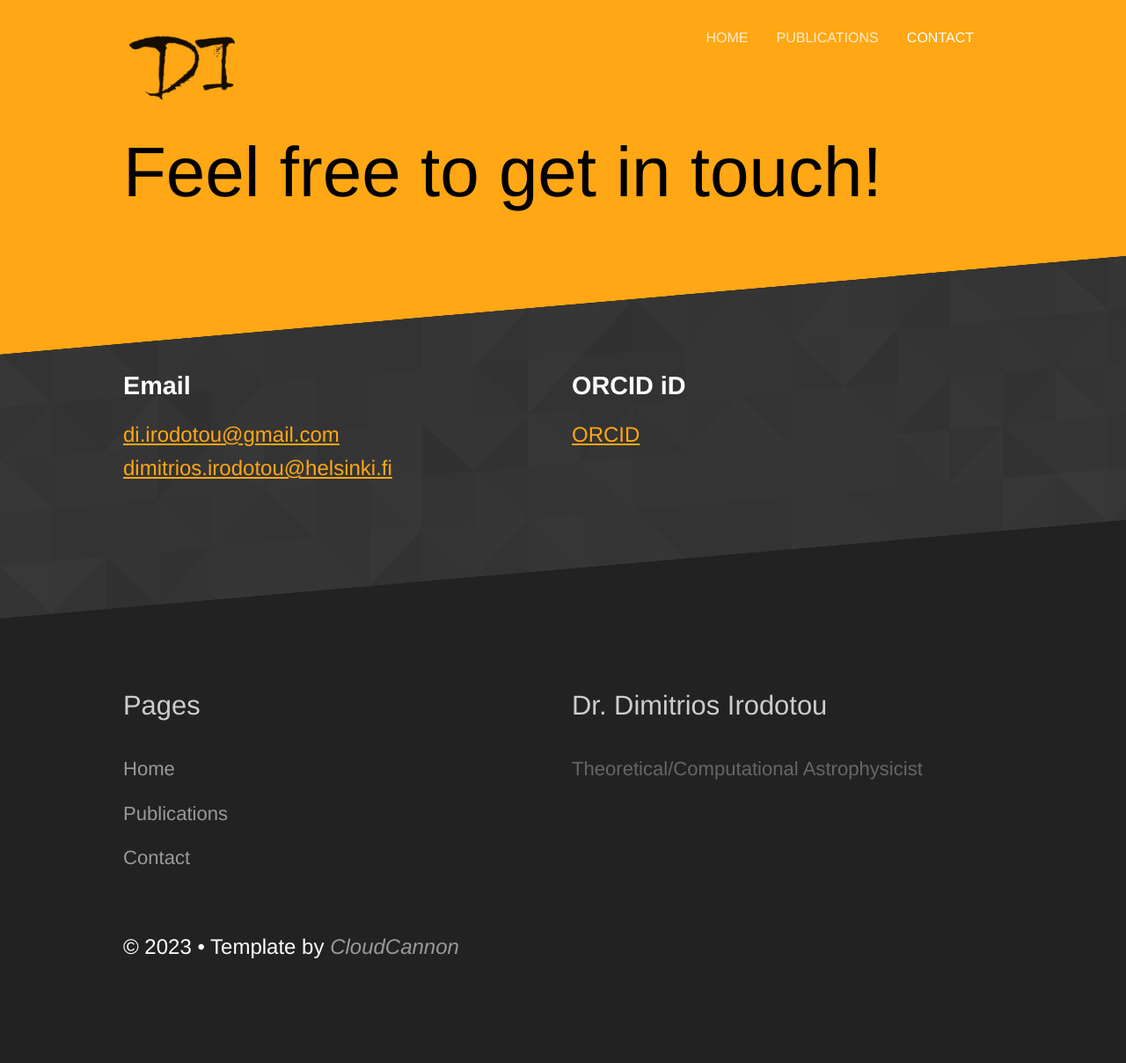
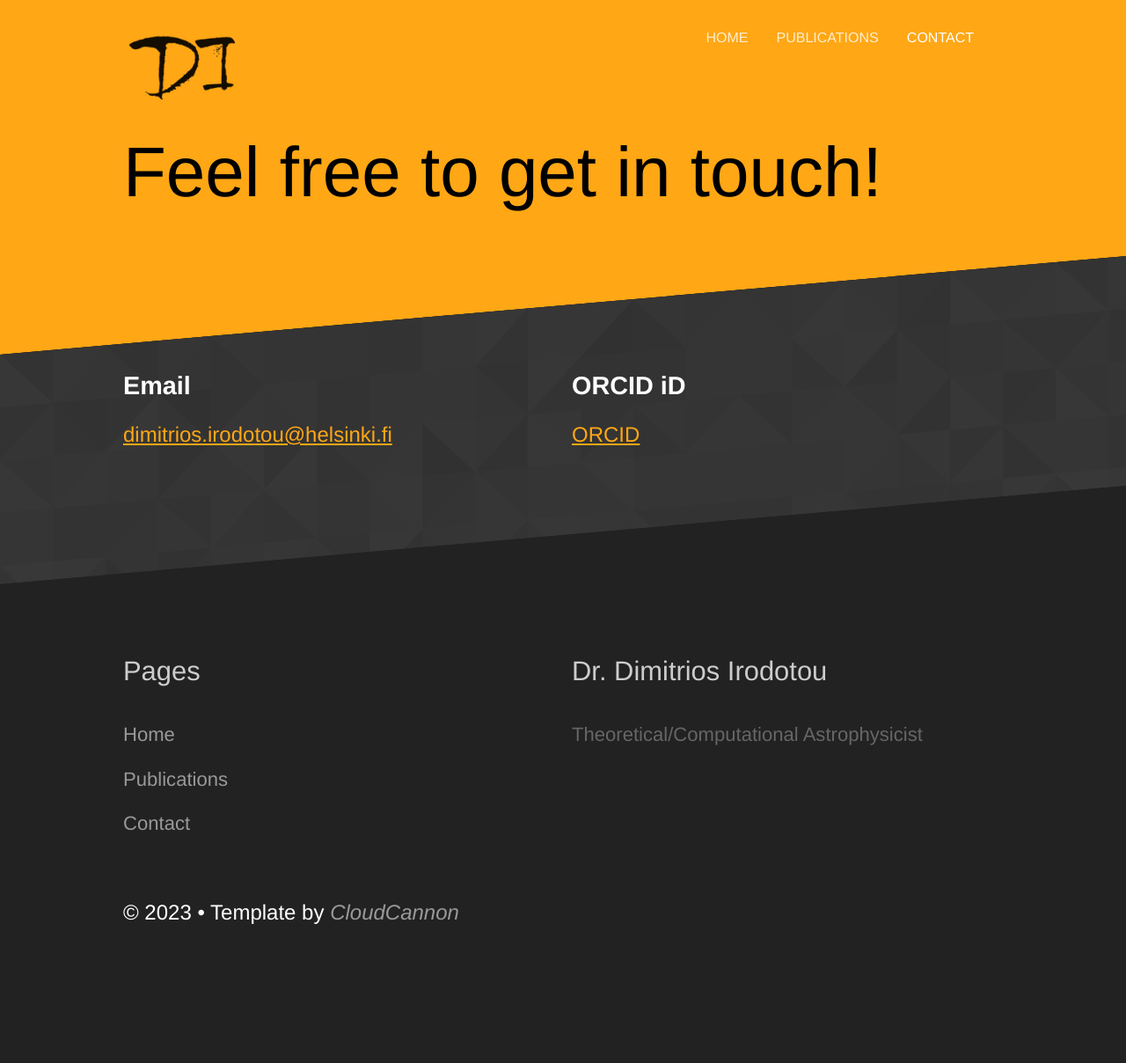
Before and after one commit to DimitriosIrodotou/DimitriosIrodotou.github.io, a Jekyll site: the page built from contact.html, in a window 1280 px wide. Shown: the whole page at 88% size. Built offline with Jekyll 4.4.1, drawn with Linux system fonts in a browser that asks for light colours; after the commit the page ends 1169 px from its top, so only the background shows below that.

Commit message:
Update contact.html

```diff
--- a/contact.html
+++ b/contact.html
@@ -7,8 +7,9 @@ heading: Feel free to get in touch!
     <div class="container halves aligned-top">
         <div>
             <h3>Email</h3>
-            <p><a href="mailto:{{ site.data.company.contact_email_address }}">{{ site.data.company.contact_email_address
-                }}</a>
+            <p>
+<!--                 <a href="mailto:{{ site.data.company.contact_email_address }}">{{ site.data.company.contact_email_address -->
+<!--                 }}</a> -->
                 <a href="mailto:dimitrios.irodotou@helsinki.fi">dimitrios.irodotou@helsinki.fi</a></p>
         </div>
         <div>
```
